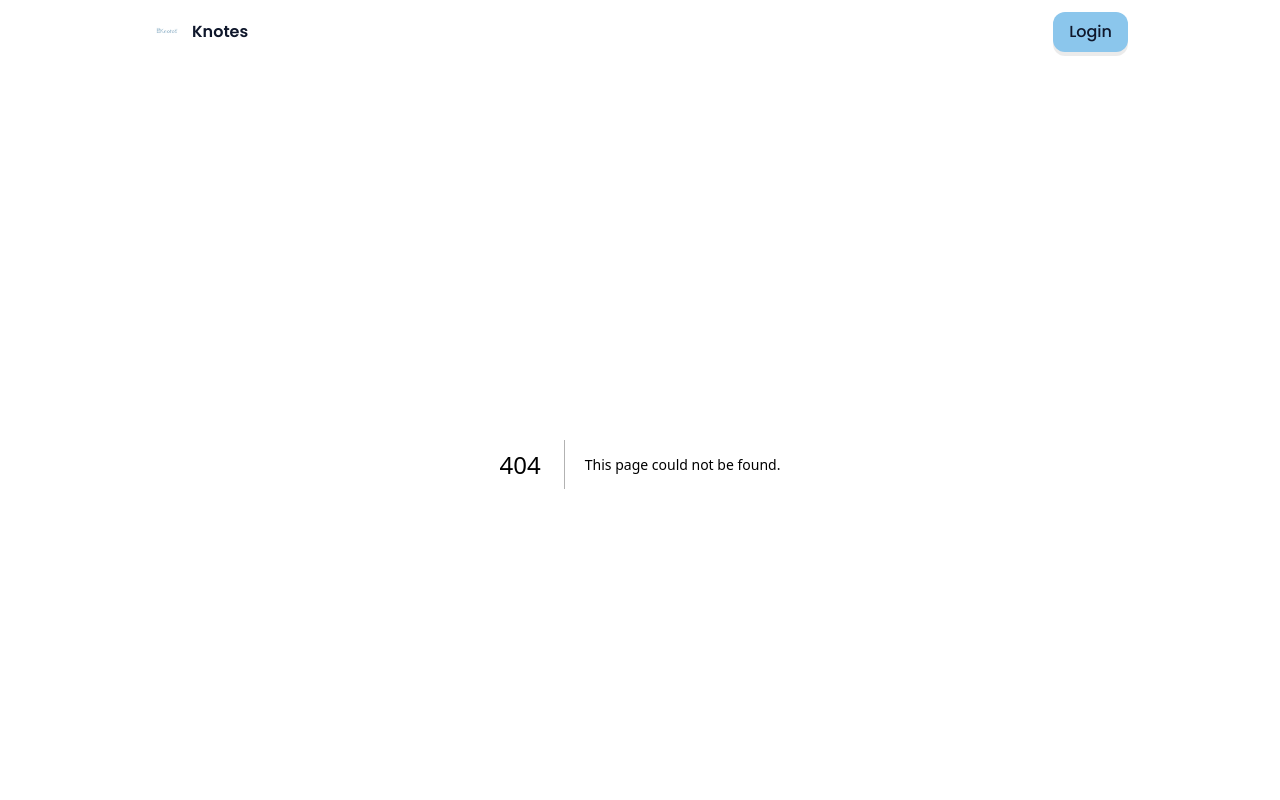
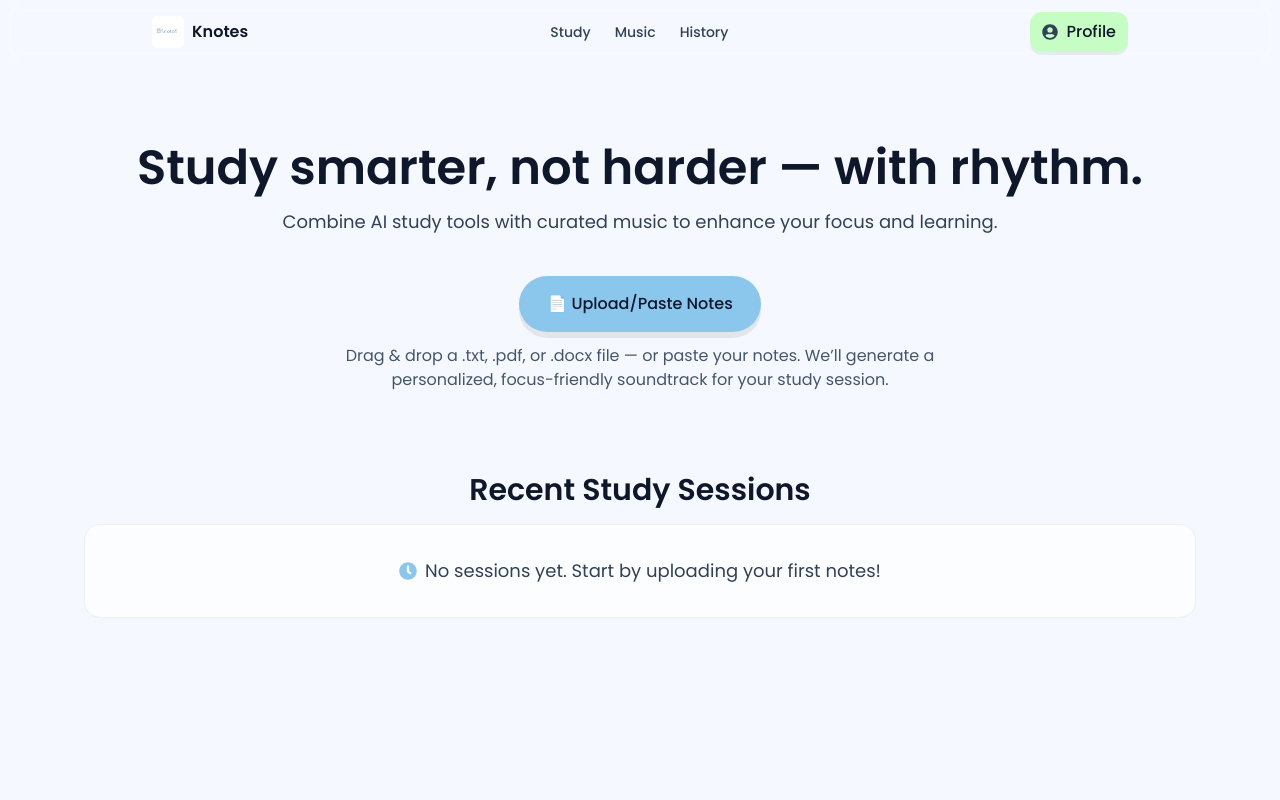
Before and after one commit to Idadelveloper/knotes, a Next.js app: page /home in a window 1280 px wide. Before the commit this address had no page. Shown: the top 800 px of the page. Built offline with nearby package versions, Linux system fonts and the light colour scheme.

Commit message:
add homepage

```diff
--- /dev/null
+++ b/app/home/page.tsx
@@ -0,0 +1,212 @@
+"use client";
+
+import { useEffect, useRef, useState } from "react";
+import { FaCloudUploadAlt, FaInfoCircle, FaClock } from "react-icons/fa";
+import { HiOutlineX } from "react-icons/hi";
+
+export default function HomePage() {
+  // UI state
+  const [isDragging, setIsDragging] = useState(false);
+  const [isModalOpen, setIsModalOpen] = useState(false);
+  const [notesText, setNotesText] = useState("");
+
+  // File input ref
+  const fileInputRef = useRef<HTMLInputElement | null>(null);
+
+  // Placeholder for sessions (empty for now)
+  const [sessions] = useState<Array<{ id: string; title: string; date: string }>>([]);
+
+  // Drag & drop handlers (modal dropzone)
+  const onDrop = (e: React.DragEvent<HTMLDivElement>) => {
+    e.preventDefault();
+    setIsDragging(false);
+    const files = e.dataTransfer.files;
+    if (files && files.length) {
+      console.log("Dropped files", files);
+    }
+  };
+
+  const onDragOver = (e: React.DragEvent<HTMLDivElement>) => {
+    e.preventDefault();
+    setIsDragging(true);
+  };
+
+  const onDragLeave = (e: React.DragEvent<HTMLDivElement>) => {
+    e.preventDefault();
+    setIsDragging(false);
+  };
+
+  const triggerFile = () => fileInputRef.current?.click();
+
+  // Close on Escape
+  useEffect(() => {
+    if (!isModalOpen) return;
+    const onKey = (e: KeyboardEvent) => {
+      if (e.key === "Escape") setIsModalOpen(false);
+    };
+    window.addEventListener("keydown", onKey);
+    return () => window.removeEventListener("keydown", onKey);
+  }, [isModalOpen]);
+
+  return (
+    <main className="relative w-full min-h-screen">
+      {/* Page container */}
+      <div className="mx-auto w-full max-w-6xl px-5 pt-20 pb-24">
+        {/* Header */}
+        <section className="text-center mb-10">
+          <h1 className="text-3xl sm:text-4xl md:text-5xl font-semibold text-slate-900 dark:text-[--color-accent]">
+            Study smarter, not harder — with rhythm.
+          </h1>
+          <p className="mt-4 text-base sm:text-lg max-w-3xl mx-auto text-slate-700 dark:text-slate-300">
+            Combine AI study tools with curated music to enhance your focus and learning.
+          </p>
+        </section>
+
+        {/* Primary action */}
+        <section className="flex flex-col items-center justify-center text-center">
+          <button
+            onClick={() => setIsModalOpen(true)}
+            className="inline-flex items-center justify-center rounded-full bg-primary px-7 py-4 text-slate-900 font-medium shadow-[0_6px_0_rgba(0,0,0,0.08)] hover:shadow-[0_8px_0_rgba(0,0,0,0.1)] hover:brightness-105 active:translate-y-px"
+            title="Upload a file or paste your notes to begin."
+            aria-describedby="upload-help"
+          >
+            📄 Upload/Paste Notes
+          </button>
+          <p id="upload-help" className="mt-3 max-w-2xl text-sm sm:text-base text-slate-600 dark:text-slate-300">
+            Drag & drop a .txt, .pdf, or .docx file — or paste your notes. We’ll generate a personalized, focus-friendly soundtrack for your study session.
+          </p>
+        </section>
+
+        {/* Recent Sessions */}
+        <section className="mt-20">
+          <h2 className="text-center text-2xl md:text-3xl font-semibold text-slate-900 dark:text-[--color-accent] mb-4">
+            Recent Study Sessions
+          </h2>
+
+          {sessions.length === 0 ? (
+            <div className="rounded-2xl border border-black/5 dark:border-white/10 bg-white/60 dark:bg-white/5 backdrop-blur-sm p-8 text-center text-slate-700 dark:text-slate-300">
+              <p className="flex items-center justify-center gap-2 text-base md:text-lg">
+                <FaClock className="text-primary" />
+                No sessions yet. Start by uploading your first notes!
+              </p>
+            </div>
+          ) : (
+            <ul className="grid grid-cols-1 sm:grid-cols-2 lg:grid-cols-3 gap-4">
+              {sessions.map((s) => (
+                <li key={s.id} className="rounded-xl ring-1 ring-black/5 dark:ring-white/10 bg-white/70 dark:bg-white/5 p-4 hover:ring-primary/60">
+                  <button className="text-left w-full">
+                    <div className="font-medium text-slate-900 dark:text-[--color-accent]">{s.title}</div>
+                    <div className="text-xs text-slate-500 dark:text-slate-400">{s.date}</div>
+                  </button>
+                </li>
+              ))}
+            </ul>
+          )}
+        </section>
+      </div>
+
+      {/* Modal: Upload/Paste Notes */}
+      {isModalOpen && (
+        <div
+          className="fixed inset-0 z-50 flex items-center justify-center p-4"
+          aria-modal="true"
+          role="dialog"
+          onClick={(e) => {
+            // close on backdrop click
+            if (e.target === e.currentTarget) setIsModalOpen(false);
+          }}
+        >
+          {/* Backdrop */}
+          <div className="absolute inset-0 bg-black/30 dark:bg-black/50 backdrop-blur-sm" />
+
+          {/* Panel */}
+          <div className="relative z-10 w-full max-w-2xl rounded-3xl bg-accent/95 dark:bg-[--color-dark-bg]/95 ring-1 ring-black/10 dark:ring-white/10 shadow-[0_20px_50px_rgba(0,0,0,0.25)]">
+            {/* Header */}
+            <div className="flex items-center justify-between px-6 py-4 border-b border-black/10 dark:border-white/10">
+              <h3 className="text-lg font-semibold text-slate-900 dark:text-[--color-accent]">Upload or Paste Notes</h3>
+              <button
+                aria-label="Close"
+                className="inline-flex h-9 w-9 items-center justify-center rounded-lg ring-1 ring-black/10 dark:ring-white/10 bg-white/70 dark:bg-white/5 text-slate-700 dark:text-[--color-accent] hover:bg-white/80"
+                onClick={() => setIsModalOpen(false)}
+              >
+                <HiOutlineX size={18} />
+              </button>
+            </div>
+
+            {/* Body: two vertical sections */}
+            <div className="px-6 py-5 space-y-4">
+              {/* Drag & drop upload */}
+              <div
+                className={`group relative rounded-2xl bg-white/80 dark:bg-white/5 p-5 ring-1 ring-black/10 dark:ring-white/10 text-center transition ${
+                  isDragging ? "ring-2 ring-primary shadow-[0_0_0_4px_rgba(139,198,236,0.25)]" : ""
+                }`}
+                onDrop={onDrop}
+                onDragOver={onDragOver}
+                onDragLeave={onDragLeave}
+                role="region"
+                aria-label="Upload notes dropzone"
+                title="Drag & drop notes here or browse files"
+              >
+                <div className="mx-auto inline-flex h-12 w-12 items-center justify-center rounded-full bg-primary/20 text-primary ring-1 ring-primary/30">
+                  <FaCloudUploadAlt size={22} />
+                </div>
+                <p className="mt-3 font-medium text-slate-900 dark:text-[--color-accent]">Drag & drop your file here</p>
+                <p className="text-sm text-slate-600 dark:text-slate-300">.txt, .pdf, .docx</p>
+                <div className="mt-4">
+                  <button
+                    onClick={triggerFile}
+                    className="inline-flex items-center justify-center rounded-full bg-primary px-5 py-2 text-slate-900 font-medium shadow-[0_4px_0_rgba(0,0,0,0.08)] hover:shadow-[0_6px_0_rgba(0,0,0,0.1)] hover:brightness-105 active:translate-y-px"
+                  >
+                    Browse Files
+                  </button>
+                  <input
+                    ref={fileInputRef}
+                    type="file"
+                    accept=".txt,.pdf,.docx,application/pdf,application/vnd.openxmlformats-officedocument.wordprocessingml.document,text/plain"
+                    className="hidden"
+                    onChange={(e) => {
+                      const files = e.target.files;
+                      if (files && files.length) {
+                        console.log("Selected files", files);
+                      }
+                    }}
+                  />
+                </div>
+                <div className="mt-2 inline-flex items-center gap-2 justify-center text-xs text-slate-500 dark:text-slate-400">
+                  <FaInfoCircle aria-hidden />
+                  <span>We process locally when possible for privacy.</span>
+                </div>
+              </div>
+
+              {/* Paste textarea */}
+              <div>
+                <label htmlFor="notes" className="sr-only">Paste your notes</label>
+                <textarea
+                  id="notes"
+                  rows={8}
+                  value={notesText}
+                  onChange={(e) => setNotesText(e.target.value)}
+                  className="w-full resize-y rounded-2xl bg-white/80 dark:bg-white/5 text-slate-900 dark:text-[--color-accent] placeholder:text-slate-500 dark:placeholder:text-slate-400 p-4 ring-1 ring-black/10 dark:ring-white/10 focus:outline-none focus:ring-2 focus:ring-primary"
+                  placeholder="Paste your notes or write here…"
+                />
+              </div>
+            </div>
+
+            {/* Footer actions */}
+            <div className="px-6 pb-6">
+              <button
+                className="w-full inline-flex items-center justify-center rounded-full bg-secondary px-6 py-3 text-slate-900 font-medium shadow-[0_6px_0_rgba(0,0,0,0.08)] hover:shadow-[0_8px_0_rgba(0,0,0,0.1)] hover:brightness-105 active:translate-y-px"
+                onClick={() => {
+                  console.log("Start Studying clicked", { notesText });
+                  setIsModalOpen(false);
+                }}
+              >
+                Start Studying
+              </button>
+            </div>
+          </div>
+        </div>
+      )}
+    </main>
+  );
+}
--- a/components/NavBar.tsx
+++ b/components/NavBar.tsx
@@ -3,6 +3,7 @@
 import Image from "next/image";
 import Link from "next/link";
 import { useState } from "react";
+import { usePathname } from "next/navigation";
 import { FaUserCircle } from "react-icons/fa";
 import { HiOutlineMenu, HiOutlineX } from "react-icons/hi";
 
@@ -12,6 +13,8 @@ type NavBarProps = {
 
 export default function NavBar({ isAuthenticated = false }: NavBarProps) {
   const [open, setOpen] = useState(false);
+  const pathname = usePathname();
+  const isAuth = isAuthenticated || (pathname?.startsWith("/home") ?? false);
 
   const NavCenter = () => (
     <nav className="hidden md:flex items-center gap-6 text-sm font-medium text-slate-700 dark:text-[--color-accent]">
@@ -40,13 +43,13 @@ export default function NavBar({ isAuthenticated = false }: NavBarProps) {
         </Link>
 
         {/* Center (desktop only when authenticated) */}
-        {isAuthenticated ? <NavCenter /> : <div className="hidden md:block" />}
+        {isAuth ? <NavCenter /> : <div className="hidden md:block" />}
 
         {/* Right actions */}
         <div className="flex items-center gap-3">
           {/* Desktop actions */}
           <div className="hidden md:flex items-center gap-3">
-            {isAuthenticated ? (
+            {isAuth ? (
               <Link
                 href="#"
                 className="inline-flex items-center gap-2 rounded-xl bg-secondary/70 px-3 py-2 text-slate-900 shadow-[0_3px_0_rgba(0,0,0,0.06)] hover:shadow-[0_4px_0_rgba(0,0,0,0.08)] hover:brightness-105 active:translate-y-px active:shadow-[0_2px_0_rgba(0,0,0,0.1)]"
@@ -56,7 +59,7 @@ export default function NavBar({ isAuthenticated = false }: NavBarProps) {
               </Link>
             ) : (
               <Link
-                href="#"
+                href="/home"
                 className="inline-flex items-center justify-center rounded-xl bg-primary px-4 py-2 text-slate-900 font-medium shadow-[0_4px_0_rgba(0,0,0,0.08)] transition hover:shadow-[0_6px_0_rgba(0,0,0,0.1)] hover:brightness-105 active:translate-y-px active:shadow-[0_3px_0_rgba(0,0,0,0.1)]"
               >
                 Login
@@ -79,7 +82,7 @@ export default function NavBar({ isAuthenticated = false }: NavBarProps) {
       {open && (
         <div className="md:hidden border-t border-black/5 dark:border-white/10 bg-accent/90 dark:bg-[--color-dark-bg]/80 backdrop-blur">
           <div className="mx-auto max-w-5xl px-4 sm:px-6 py-3">
-            {isAuthenticated ? (
+            {isAuth ? (
               <div className="flex flex-col gap-2">
                 <Link href="#" className="py-2 text-slate-800 dark:text-[--color-accent]">Study</Link>
                 <Link href="#" className="py-2 text-slate-800 dark:text-[--color-accent]">Music</Link>
@@ -96,7 +99,7 @@ export default function NavBar({ isAuthenticated = false }: NavBarProps) {
               <div className="flex items-center justify-between py-2">
                 <span className="text-slate-700 dark:text-[--color-accent] font-medium">Welcome</span>
                 <Link
-                  href="#"
+                  href="/home"
                   className="inline-flex items-center justify-center rounded-xl bg-primary px-4 py-2 text-slate-900 font-medium shadow-[0_4px_0_rgba(0,0,0,0.08)]"
                 >
                   Login
```
